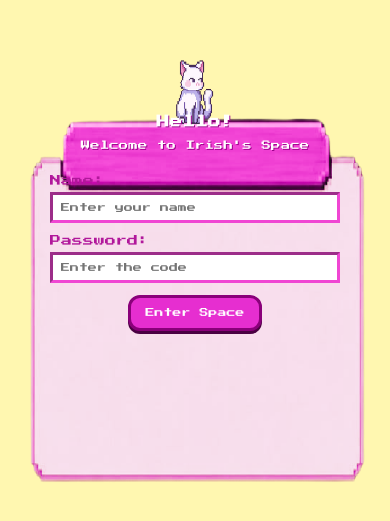
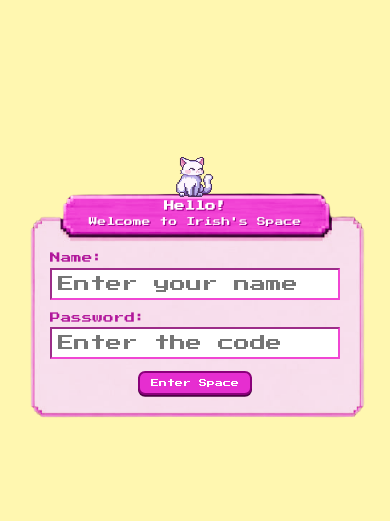
Before and after one commit to kaishimikoto/secretspace, a plain HTML site: page index.html in a window 390 px wide. Shown: the part 107-628 px from the top of the page. Drawn offline with Linux system fonts and the light colour scheme; a web font is replaced by a local one.

Commit message:
Update e-card.css

```diff
--- a/e-card.css
+++ b/e-card.css
@@ -27,52 +27,53 @@ body {
 
 #login-screen {
     --w: min(620px, 94vw);
-    --h: calc(var(--w) * 0.742);
+    --u: calc(var(--w) / 620);
 
     background-image: url('images/form.png');
     background-size: 100% 100%;
     background-repeat: no-repeat;
     width: var(--w);
-    height: var(--h);
-    padding: calc(var(--h) * 0.048) calc(var(--w) * 0.0726) calc(var(--h) * 0.076);
-    margin-bottom: calc(var(--h) * 0.174);
+    height: calc(var(--u) * 460);
+    padding: calc(var(--u) * 22) calc(var(--u) * 45) calc(var(--u) * 35);
+    margin-bottom: calc(var(--u) * 80);
     position: relative;
 }
 
 .login-title {
     color: #fff;
     text-align: center;
-    font-size: 15px;
+    font-size: calc(var(--u) * 15);
     line-height: 1.6;
-    text-shadow: 2px 2px 0 #9e008c;
-    padding: 0 20px;
-    margin-top: calc(var(--h) * 0.109);
+    text-shadow: calc(var(--u) * 2) calc(var(--u) * 2) 0 #9e008c;
+    padding: 0 calc(var(--u) * 20);
+    margin-top: calc(var(--u) * 50);
 }
 
 .form-fields {
-    margin: calc(var(--h) * 0.087) calc(var(--w) * 0.032);
+    margin: calc(var(--u) * 40) calc(var(--u) * 20);
 }
 
 label {
-    font-size: 18px;
+    font-size: calc(var(--u) * 18);
     color: #b1189b;
-    margin-bottom: 8px;
+    margin-bottom: calc(var(--u) * 8);
     display: block;
 }
 
 .password-field {
-    margin: 20px 0;
+    margin: calc(var(--u) * 20) 0;
 }
 
 input {
     width: 100%;
-    padding: 10px;
-    border: 3px inset #f046d3;
+    padding: calc(var(--u) * 10);
+    border: max(2px, calc(var(--u) * 3)) inset #f046d3;
     background-color: #ffffff;
     font-family: 'Press Start 2P', monospace;
-    font-size: 11px;
+    font-size: max(8px, calc(var(--u) * 11));
     color: #4a0042;
     outline: none;
+    touch-action: manipulation;
 }
 
 .btn-container {
@@ -82,26 +83,26 @@ input {
 .login-btn {
     background-color: #e62ed0;
     color: #ffffff;
-    border: 3px solid #8a007a;
-    border-radius: 12px;
-    padding: 10px 18px;
+    border: max(2px, calc(var(--u) * 3)) solid #8a007a;
+    border-radius: calc(var(--u) * 12);
+    padding: 0 calc(var(--u) * 18);
     font-family: 'Press Start 2P', monospace;
-    font-size: 10px;
+    font-size: max(8px, calc(var(--u) * 10));
     cursor: pointer;
-    box-shadow: 0 3px 0 #4a0042;
-    height: 40px;
+    box-shadow: 0 calc(var(--u) * 3) 0 #4a0042;
+    height: calc(var(--u) * 40);
 }
 
 .login-btn:active {
-    transform: translateY(3px);
+    transform: translateY(2px);
     box-shadow: none;
 }
 
 #error-msg {
     color: #d90429;
-    font-size: 8px;
+    font-size: max(7px, calc(var(--u) * 8));
     text-align: center;
-    margin-top: 8px;
+    margin-top: calc(var(--u) * 8);
     display: none;
 }
 
@@ -243,53 +244,6 @@ input {
     }
 }
 
-/* Phones */
-@media (max-width: 640px) {
-    #login-screen {
-        --w: min(94vw, 420px);
-        --h: calc(var(--w) * 1.2);
-    }
-
-    .login-title {
-        font-size: calc(var(--w) * 0.026);
-        line-height: 1.7;
-        padding: 0 calc(var(--w) * 0.1);
-        margin-top: calc(var(--h) * 0.075);
-        text-shadow: 1px 1px 0 #9e008c;
-    }
-
-    .login-title h3 {
-        font-size: 1.35em;
-        margin-bottom: 4px;
-    }
-
-    .login-title p {
-        font-size: 1em;
-        overflow-wrap: break-word;
-    }
-
-    .form-fields {
-        margin-top: calc(var(--h) * 0.05);
-        margin-bottom: 0;
-    }
-
-    label {
-        font-size: 11px;
-        margin-bottom: 6px;
-    }
-
-    .password-field {
-        margin: 12px 0;
-    }
-
-    input {
-        padding: 8px;
-        font-size: 9px;
-    }
-
-    .login-btn {
-        font-size: 9px;
-        height: 36px;
-        padding: 8px 14px;
-    }
+@media (hover: none) {
+    input { font-size: 16px; }
 }
```
